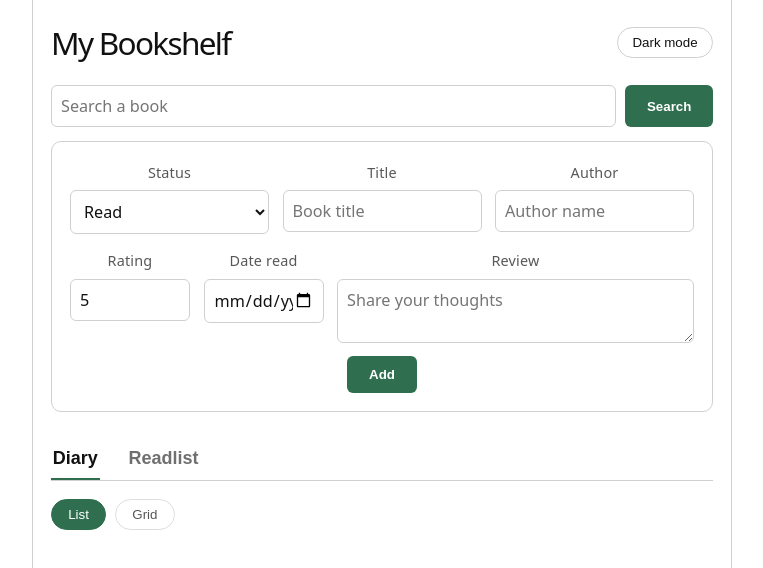
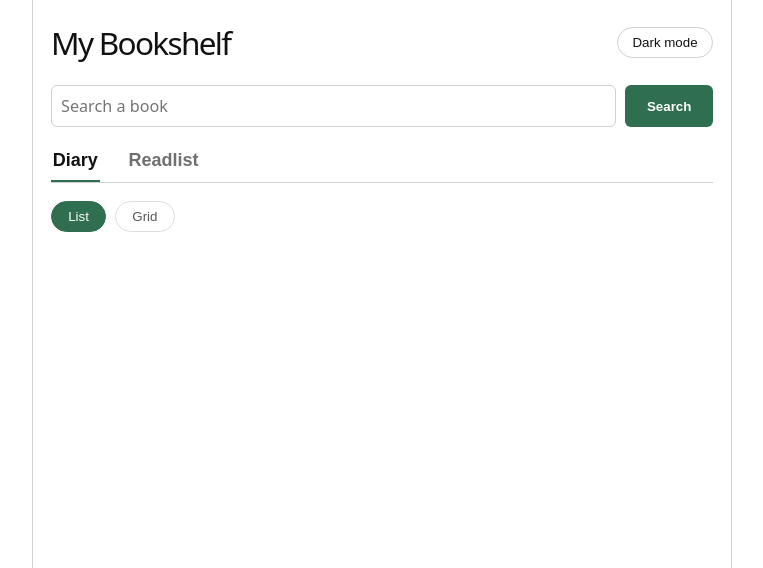
Before and after one commit to raajitha6/logs-app, a React app in the folder frontend/: page / in a window 1280 px wide. Shown: the top 568 px of the page, without its empty margins (258-1021 px from the left). Built offline with nearby package versions, Linux system fonts and the light colour scheme; the HTML template or start-up script is replaced by a standard one.

Commit message:
update: panel-based edit of books

```diff
--- a/frontend/src/App.jsx
+++ b/frontend/src/App.jsx
@@ -32,79 +32,35 @@ function App() {
     const saved = localStorage.getItem("books")
     return saved ? JSON.parse(saved) : []
   })
-  const [title, setTitle] = useState("")
-  const [author, setAuthor] = useState("")
-  const [review, setReview] = useState("")
-  const [dateRead, setDateRead] = useState("")
-  const [rating, setRating] = useState(5)
-  const [status, setStatus] = useState("read")
   const [shelf, setShelf] = useState("read")
-  const [editingId, setEditingId] = useState(null)
   const [view, setView] = useState("list")
   const [query, setQuery] = useState("")
   const [results, setResults] = useState([])
   const [searching, setSearching] = useState(false)
   const [searchError, setSearchError] = useState("")
-  const [coverUrl, setCoverUrl] = useState("")
+  const [panelBook, setPanelBook] = useState(null)
+  const [editingBookId, setEditingBookId] = useState(null)
 
   useEffect(() => {
     document.documentElement.dataset.theme = theme
     localStorage.setItem("theme", theme)
   }, [theme])
+
   useEffect(() => {
     localStorage.setItem("books", JSON.stringify(books))
   }, [books])
 
-  function resetForm() {
-    setEditingId(null)
-    setTitle("")
-    setAuthor("")
-    setRating(5)
-    setReview("")
-    setDateRead("")
-    setStatus(shelf)
-    setCoverUrl("")
-  }
-
-  function handleSubmit(e) {
-    e.preventDefault()
-    const isRead = status === "read"
-    const fields = {
-      title,
-      author,
-      status,
-      coverUrl,
-      rating: isRead ? rating : null,
-      review: isRead ? review : "",
-      dateRead: isRead ? dateRead : "",
-    }
-    if (editingId !== null) {
-      setBooks(books.map((b) => (b.id === editingId ? { ...b, ...fields } : b)))
-    } else {
-      setBooks([...books, { id: Date.now(), ...fields }])
-    }
-    resetForm()
+  function updateBook(id, changes) {
+    setBooks(books.map((b) => (b.id === id ? { ...b, ...changes } : b)))
   }
 
   function handleDelete(id) {
     setBooks(books.filter((b) => b.id !== id))
-    if (id === editingId) resetForm()
+    if (id === editingBookId) setEditingBookId(null)
   }
 
-  function handleEdit(book) {
-    setEditingId(book.id)
-    setTitle(book.title)
-    setAuthor(book.author)
-    setStatus(book.status)
-    setRating(book.rating ?? 5)
-    setReview(book.review)
-    setDateRead(book.dateRead)
-    setCoverUrl(book.coverUrl || "")
-  }
-
-  function handleMarkRead(book) {
-    handleEdit(book)
-    setStatus("read")
+  function handleMarkRead(id){
+    updateBook(id, {status:"read", dateRead:new Date().toISOString().slice(0,10) })
   }
 
   async function handleSearch(e) {
@@ -128,9 +84,7 @@ function App() {
   }
 
   function handleSelectResult(book) {
-    setTitle(book.title)
-    setAuthor(book.author_name ? book.author_name[0] : "")
-    setCoverUrl(book.cover_i ? `https://covers.openlibrary.org/b/id/${book.cover_i}-M.jpg` : "")
+    console.log("selected:", book.title)
     setResults([])
     setQuery("")
   }
@@ -138,6 +92,8 @@ function App() {
   const shelfBooks = books
     .filter((b) => b.status === shelf)
     .sort((a, b) => (b.dateRead||"").localeCompare(a.dateRead||""))
+
+  const editingBook = books.find((b) => b.id === editingBookId) || null
 
   const diaryGroups = shelf === "read" ? groupDiaryByMonth(shelfBooks) : null
 
@@ -176,67 +132,7 @@ function App() {
       )}
 
 
-      <form onSubmit={handleSubmit} className="book-form">
-				<div className="form-row">
-					<div className="form-group">
-						<label>Status</label>
-						<select value={status} onChange={(e) => setStatus(e.target.value)}>
-							<option value="read">Read</option>
-							<option value="want">Want to read</option>
-						</select>
-					</div>
-					<div className="form-group">
-						<label>Title</label>
-						<input
-							value={title}
-							onChange={(e) => setTitle(e.target.value)}
-							placeholder="Book title"
-							required
-						/>
-					</div>
-					<div className="form-group">
-						<label>Author</label>
-						<input
-							value={author}
-							onChange={(e) => setAuthor(e.target.value)}
-							placeholder="Author name"
-						/>
-					</div>
-				</div>
-				{status === "read" && (
-					<div className="form-row">
-						<div className="form-group form-group-small">
-							<label>Rating</label>
-							<input
-								type="number"
-								min="1"
-								max="5"
-								value={rating}
-								onChange={(e) => setRating(Number(e.target.value))}
-							/>
-						</div>
-						<div className="form-group form-group-small">
-							<label>Date read</label>
-							<input
-								type="date"
-								value={dateRead}
-								onChange={(e) => setDateRead(e.target.value)}
-							/>
-						</div>
-						<div className="form-group form-group-wide">
-							<label>Review</label>
-							<textarea
-								value={review}
-								onChange={(e) => setReview(e.target.value)}
-								placeholder="Share your thoughts"
-							/>
-						</div>
-					</div>
-				)}
-				<button type="submit" className="btn-primary">
-					{editingId !== null ? "Save" : "Add"}
-				</button>
-			</form>
+
 
 
 			<div className="tabs-main">
@@ -256,22 +152,9 @@ function App() {
 				</button>
 			</div>
 
-
       <div className={`books ${view}`}>
         {shelfBooks.map((book) => (
-          <BookCard
-            key={book.id}
-            title={book.title}
-            author={book.author}
-            status={book.status}
-            rating={book.rating}
-            review={book.review}
-            dateRead={book.dateRead}
-            coverUrl={book.coverUrl}
-            onDelete={() => handleDelete(book.id)}
-            onEdit={() => handleEdit(book)}
-            onMarkRead={() => handleMarkRead(book)}
-          />
+          <BookCard key={book.id} book={book} onClick={() => setEditingBookId(book.id)}/>
         ))}
       </div>
     </>
```
